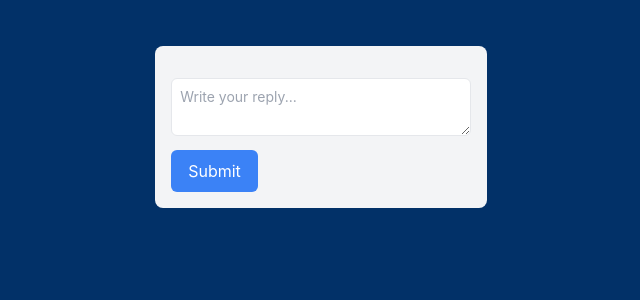
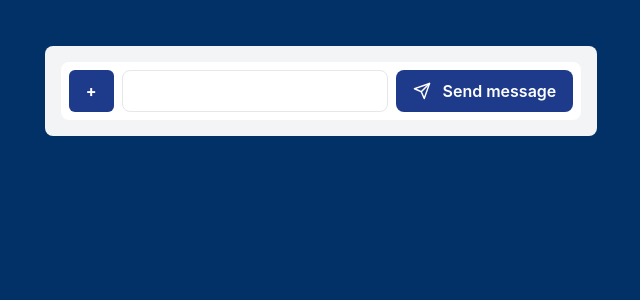
Before and after one commit to SpoljarecNikola/react-chat-app, a React (Vite) app: page / in a window 1280 px wide. Shown: the top 300 px of the page, without its empty margins (319-959 px from the left). Built offline with nearby package versions, Linux system fonts and the light colour scheme.

Commit message:
styled input box

```diff
--- a/package.json
+++ b/package.json
@@ -30,6 +30,7 @@
     "eslint-plugin-react-hooks": "^4.6.0",
     "eslint-plugin-react-refresh": "^0.4.3",
     "postcss": "^8.4.31",
+    "prettier": "3.0.3",
     "react-query": "^3.39.3",
     "tailwindcss": "^3.3.5",
     "typescript": "^5.0.2",
--- a/src/App.tsx
+++ b/src/App.tsx
@@ -1,22 +1,21 @@
-import React, { useEffect, useState } from 'react';
-import CommentComponent from './components/Comment';
-import ReplyForm from './components/ReplyForm';
-import { Comment } from './types';
-import { v4 as uuidv4 } from 'uuid';
-import { useQuery } from 'react-query';
-
+import React, { useEffect, useState } from "react";
+import CommentComponent from "./components/Comment";
+import ReplyForm from "./components/ReplyForm";
+import { Comment } from "./types";
+import { v4 as uuidv4 } from "uuid";
+import { useQuery } from "react-query";
 
 const fetchMessages = async () => {
-  const response = await fetch('http://localhost:3100/api/messages');
+  const response = await fetch("http://localhost:3100/api/messages");
   if (!response.ok) {
-    throw new Error('Failed to fetch messages');
-
+    throw new Error("Failed to fetch messages");
   }
   return response.json();
 };
 
 const App: React.FC = () => {
   const [comments, setComments] = useState<Comment[]>([]);
+  console.log(comments);
 
   //
 
@@ -32,31 +31,39 @@ const App: React.FC = () => {
   //   return <div>Error fetching messages</div>;
   // }
 
-
-
   const addReply = (text: string, parentId: string) => {
-    setComments(currentComments => {
-      const addReplyToComment = (comments: Comment[], text: string, parentId: string): Comment[] => {
-        return comments.map(comment => {
+    setComments((currentComments) => {
+      const addReplyToComment = (
+        comments: Comment[],
+        text: string,
+        parentId: string
+      ): Comment[] => {
+        return comments.map((comment) => {
           if (comment.id === parentId) {
             const newReply: Comment = {
               id: uuidv4(),
               author: {
-                name: 'Current User',
-                picture: '/src/assets/react.svg', // Putanja do slike vašeg default avatara
+                name: "Current User",
+                picture: "/src/assets/react.svg", // Putanja do slike vašeg default avatara
               },
               text,
               timestamp: new Date(),
+              replies: [],
             };
-            return { ...comment, replies: [...(comment.replies || []), newReply] };
+            return {
+              ...comment,
+              replies: [...(comment.replies || []), newReply],
+            };
           }
           if (comment.replies) {
-            return { ...comment, replies: addReplyToComment(comment.replies, text, parentId) };
+            return {
+              ...comment,
+              replies: addReplyToComment(comment.replies, text, parentId),
+            };
           }
           return comment;
         });
       };
-
       return addReplyToComment(currentComments, text, parentId);
     });
   };
@@ -64,24 +71,30 @@ const App: React.FC = () => {
   // Render the comments and the form to add new comments at the same level
   return (
     <div className="container mx-auto p-4 bg-gray-100 rounded-lg">
-      {comments.map(comment => (
-        <CommentComponent key={comment.id} comment={comment} addReply={addReply} />
+      {comments.map((comment) => (
+        <CommentComponent
+          key={comment.id}
+          comment={comment}
+          addReply={addReply}
+        />
       ))}
-      <ReplyForm parentId="" addReply={(text, parentId) => {
+      <ReplyForm
+        parentId=""
+        addReply={(text, parentId) => {
           const newComment: Comment = {
             id: uuidv4(),
             author: {
-            name: 'Current User',
-            picture: '/src/assets/react.svg', // Putanja do slike vašeg default avatara
+              name: "Current User",
+              picture: "/src/assets/react.svg", // Putanja do slike vašeg default avatara
             },
             text,
             timestamp: new Date(),
             replies: [],
           };
           setComments([...comments, newComment]);
-      } } onReplySent={function (): void {
-        throw new Error('Function not implemented.');
-      } } />
+        }}
+        onReplySent={function (): void {}}
+      />
     </div>
   );
 };
--- a/src/components/Comment.tsx
+++ b/src/components/Comment.tsx
@@ -1,6 +1,6 @@
-import React, { useState } from 'react';
-import { Comment } from '../types';
-import ReplyForm from './ReplyForm'; // Osigurajte da je putanja ispravna
+import React, { useState } from "react";
+import { Comment } from "../types";
+import ReplyForm from "./ReplyForm"; // Osigurajte da je putanja ispravna
 
 interface CommentProps {
   comment: Comment;
@@ -14,31 +14,61 @@ const CommentComponent: React.FC<CommentProps> = ({ comment, addReply }) => {
     setShowReplyForm(!showReplyForm);
   };
 
+  return (
+    <div className="flex flex-row">
+      <div>
+        <img
+          className="w-8 h-8 mt-4 mr-1 rounded-full"
+          src={comment.author.picture}
+          alt={`Avatar of ${comment.author.name}`}
+        />
+      </div>
 
-  return (
-
-    <div className="bg-white shadow-lg rounded-lg p-4 mb-4">
+      <div>
+        <div className="bg-white rounded-lg p-4">
           <div className="flex items-start space-x-3">
-        <img className="w-8 h-8 rounded-full" src={comment.author.picture} alt={`Avatar of ${comment.author.name}`} />
             <div className="flex-1">
               <h5 className="text-sm font-bold">{comment.author.name}</h5>
               <p className="text-xs text-gray-600">{comment.text}</p>
             </div>
           </div>
-      <div className="flex items-center justify-between mt-2">
-        <span className="text-xs text-gray-400">{new Date(comment.timestamp).toLocaleTimeString('en-US', { hour: '2-digit', minute: '2-digit', hour12: true })}</span>
+          <div className="flex items-center justify-between mt-2"></div>
+        </div>
+        <div className="inline-flex items-center">
+          <span className="text-xs text-gray-400">
+            {new Date(comment.timestamp).toLocaleTimeString("en-US", {
+              hour: "2-digit",
+              minute: "2-digit",
+              hour12: true,
+            })}
+          </span>
+          <div className="mx-2 w-0.5 h-0.5 bg-gray-600 rounded-full"></div>
           <button
             onClick={handleReplyClick}
-          className="text-xs text-blue-500 hover:text-blue-600 transition-colors duration-300"
+            className="text-xs text-blue-900 transition-colors duration-300 font-bold"
           >
-          Reply ({comment.replies?.length})
+            {comment.replies?.length == 0
+              ? "Reply"
+              : "Reply (" + comment.replies?.length + ")"}
           </button>
         </div>
-      {showReplyForm && <ReplyForm parentId={comment.id} addReply={addReply} onReplySent={() => setShowReplyForm(false)}/>}
-      <div className="mt-2 pl-11">
-        {comment.replies && comment.replies.map(reply => (
-          <CommentComponent key={reply.id} comment={reply} addReply={addReply} />
+        {showReplyForm && (
+          <ReplyForm
+            parentId={comment.id}
+            addReply={addReply}
+            onReplySent={() => setShowReplyForm(false)}
+          />
+        )}
+        <div className="mt-2">
+          {comment.replies &&
+            comment.replies.map((reply) => (
+              <CommentComponent
+                key={reply.id}
+                comment={reply}
+                addReply={addReply}
+              />
             ))}
+        </div>
       </div>
     </div>
   );
@@ -46,5 +76,6 @@ const CommentComponent: React.FC<CommentProps> = ({ comment, addReply }) => {
 
 export default CommentComponent;
 
-
-{/* <ReplyForm parentId={comment.id} addReply={addReply} onReplySent={() => setShowReplyForm(false)}/> */}
+{
+  /* <ReplyForm parentId={comment.id} addReply={addReply} onReplySent={() => setShowReplyForm(false)}/> */
+}
--- a/src/components/ReplyForm.tsx
+++ b/src/components/ReplyForm.tsx
@@ -1,4 +1,5 @@
-import React, { useState } from 'react';
+import React, { useState } from "react";
+import arrowSrc from "../assets/arrow.svg";
 
 interface ReplyFormProps {
   parentId: string;
@@ -6,26 +7,73 @@ interface ReplyFormProps {
   onReplySent: () => void;
 }
 
-const ReplyForm: React.FC<ReplyFormProps> = ({ parentId, addReply, onReplySent }) => {
-  const [text, setText] = useState('');
+const ReplyForm: React.FC<ReplyFormProps> = ({
+  parentId,
+  addReply,
+  onReplySent,
+}) => {
+  const [text, setText] = useState("");
 
   const handleSubmit = (event: React.FormEvent) => {
     event.preventDefault();
     addReply(text, parentId);
-    setText('');
+    setText("");
     onReplySent();
   };
 
   return (
-    <form onSubmit={handleSubmit} className="mt-4">
-      <textarea
-        className="w-full p-2 text-sm border rounded-md"
-        placeholder="Write your reply..."
+    // <form onSubmit={handleSubmit} className="mt-4">
+    //   <textarea
+    //     className="w-full p-2 text-sm border rounded-md"
+    //     placeholder="Write your reply..."
+    //     value={text}
+    //     onChange={(e) => setText(e.target.value)}
+    //   />
+    //   <button
+    //     type="submit"
+    //     className="mt-2 px-4 py-2 bg-blue-500 text-white rounded-md"
+    //   >
+    //     Submit
+    //   </button>
+    // </form>
+    <form
+      onSubmit={handleSubmit}
+      className="flex items-center space-x-2 bg-white p-2 rounded-lg"
+    >
+      <button
+        type="button"
+        className="bg-blue-900 text-white font-bold py-2 px-4 rounded-md"
+      >
+        +
+      </button>
+      <input
+        type="text"
         value={text}
-        onChange={e => setText(e.target.value)}
+        onChange={(e) => setText(e.target.value)}
+        className="flex-1 p-2 border rounded-lg"
       />
-      <button type="submit" className="mt-2 px-4 py-2 bg-blue-500 text-white rounded-md">
-        Submit
+
+      <button
+        type="submit"
+        className="bg-blue-900 hover:bg-blue-950 text-white font-semibold py-2 px-4 rounded-r-lg flex items-center justify-center "
+      >
+        <svg
+          className="svg-icon"
+          style={{
+            width: "18px",
+            height: "18px",
+            verticalAlign: "baseline",
+            fill: "currentColor",
+            overflow: "hidden",
+            marginRight: "12px",
+          }}
+          viewBox="0 0 1024 1024"
+          xmlns="http://www.w3.org/2000/svg"
+        >
+          <path d="M469.333333 597.333333c-12.8 0-21.333333-4.266667-29.866666-12.8-17.066667-17.066667-17.066667-42.666667 0-59.733333l469.333333-469.333333c17.066667-17.066667 42.666667-17.066667 59.733333 0s17.066667 42.666667 0 59.733333l-469.333333 469.333333c-8.533333 8.533333-17.066667 12.8-29.866667 12.8z" />
+          <path d="M640 981.333333c-17.066667 0-34.133333-8.533333-38.4-25.6l-162.133333-366.933333-371.2-166.4C51.2 413.866667 42.666667 401.066667 42.666667 384s12.8-34.133333 29.866666-38.4l853.333334-298.666667c17.066667-4.266667 34.133333 0 42.666666 8.533334 12.8 12.8 17.066667 29.866667 8.533334 42.666666l-298.666667 853.333334c-4.266667 17.066667-17.066667 29.866667-38.4 29.866666zM200.533333 388.266667l285.866667 128c8.533333 4.266667 17.066667 12.8 21.333333 21.333333l128 285.866667 234.666667-669.866667L200.533333 388.266667z" />
+        </svg>
+        Send message
       </button>
     </form>
   );
--- a/src/index.css
+++ b/src/index.css
@@ -55,6 +55,17 @@ button:focus-visible {
   outline: 4px auto -webkit-focus-ring-color;
 }
 
+.reply-line {
+  content: "";
+  display: block;
+  width: 2px; /* Width of the vertical line */
+  height: 100%; /* Full height of the parent container */
+  background-color: #cbd5e1; /* Color of the line */
+  position: absolute;
+  left: 15px; /* Adjust based on your spacing */
+  top: 0;
+}
+
 @media (prefers-color-scheme: light) {
   :root {
     color: #213547;
--- a/src/types.ts
+++ b/src/types.ts
@@ -3,8 +3,8 @@ export interface Comment {
   author: {
     name: string;
     picture: string;
-  }
+  };
   text: string;
   timestamp: Date;
-  replies?: Comment[];
+  replies: Comment[];
 }
```
Also changed, not shown: src/assets/arrow.svg (added), 1 other file (tests, documents, lock files or other folders). Lines whose indentation alone changed are shown as unchanged.
